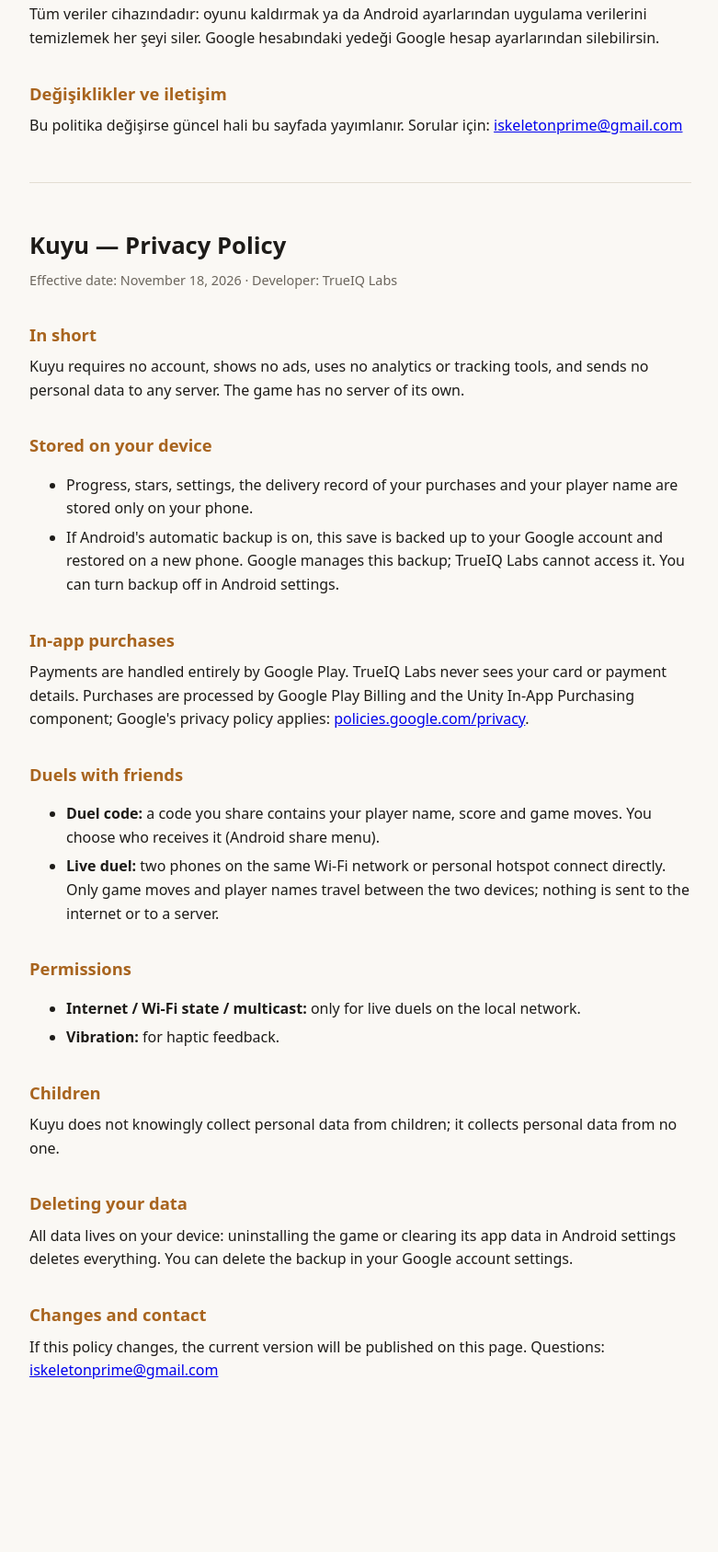
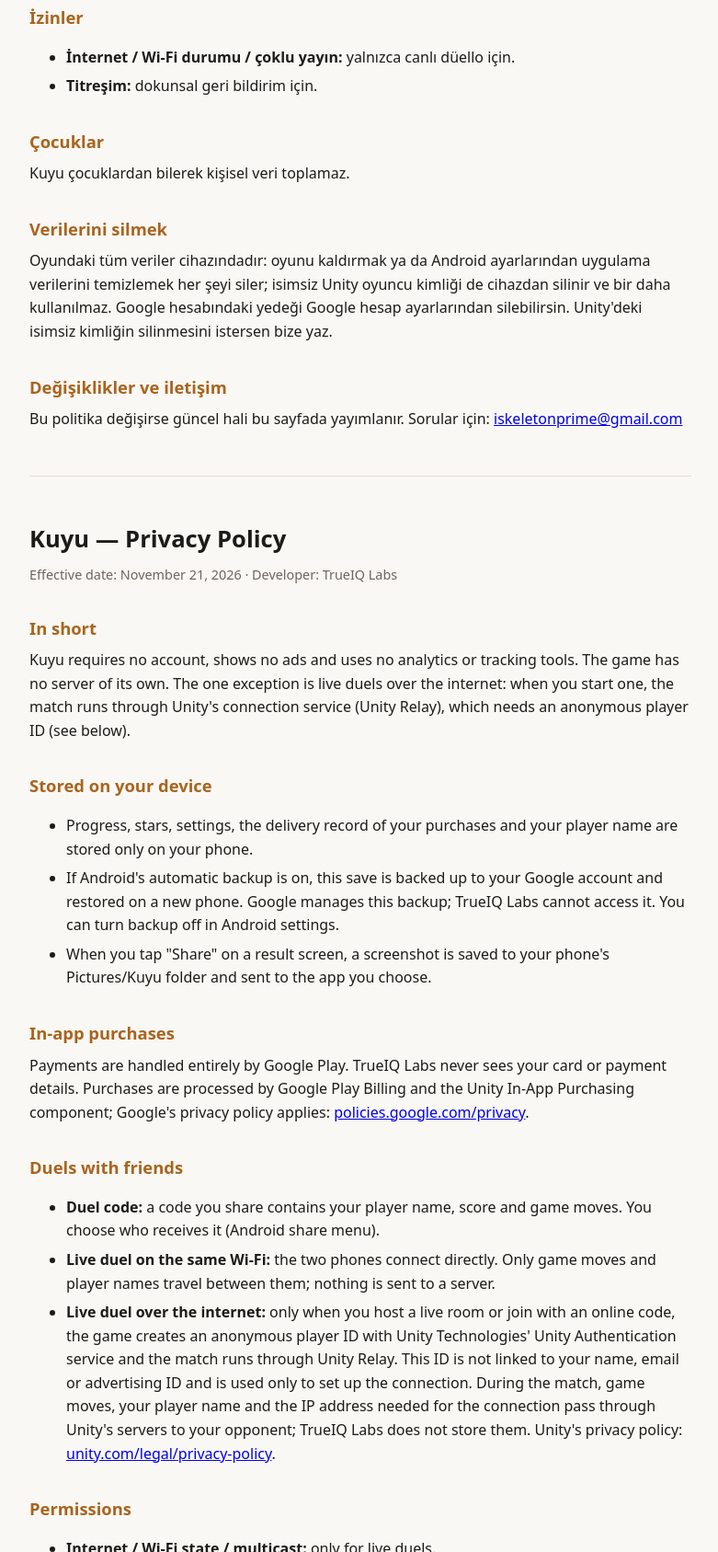
Before and after one commit to flookiii25/kuyu-gizlilik, a plain HTML site: page index.html in a window 1280 px wide. Shown: the part 1113-2800 px from the top of the page at 92% size, without its empty margins (248-1029 px from the left). Before the commit the page ends 2686 px from the top, so only its background shows below. Drawn offline with Linux system fonts and the light colour scheme.

Commit message:
Internet duellosu: Unity Relay ve isimsiz oyuncu kimligi, paylasim goruntusu
Co-Authored-By: Claude Opus 5.5 <noreply@anthropic.com>

```diff
--- a/index.html
+++ b/index.html
@@ -23,11 +23,13 @@
 
 <section id="tr">
 <h1>Kuyu — Gizlilik Politikası</h1>
-<p class="muted">Yürürlük tarihi: 18 Kasım 2026 · Geliştirici: TrueIQ Labs</p>
+<p class="muted">Yürürlük tarihi: 21 Kasım 2026 · Geliştirici: TrueIQ Labs</p>
 
 <h2>Kısaca</h2>
-<p>Kuyu hesap istemez, reklam göstermez, analiz ya da izleme aracı kullanmaz ve kişisel verini
-hiçbir sunucuya göndermez. Oyunun kendine ait bir sunucusu yoktur.</p>
+<p>Kuyu hesap istemez, reklam göstermez, analiz ya da izleme aracı kullanmaz. Oyunun kendine ait
+bir sunucusu yoktur. Tek istisna internet üzerinden canlı düellodur: bunu başlattığında maç,
+Unity'nin bağlantı hizmeti (Unity Relay) üzerinden geçer ve bunun için isimsiz bir oyuncu
+kimliği oluşturulur (aşağıda).</p>
 
 <h2>Cihazında saklananlar</h2>
 <ul>
@@ -36,6 +38,8 @@ hiçbir sunucuya göndermez. Oyunun kendine ait bir sunucusu yoktur.</p>
   <li>Android'in otomatik yedekleme özelliği açıksa bu kayıt Google hesabına yedeklenir ve yeni
       telefonda geri yüklenir. Bu yedeği Google yönetir; TrueIQ Labs bu verilere erişemez.
       Yedeği Android ayarlarından kapatabilirsin.</li>
+  <li>Sonuç ekranından "Paylaş" dediğinde ekranın görüntüsü telefonunun Resimler/Kuyu klasörüne
+      kaydedilir ve senin seçtiğin uygulamaya gönderilir.</li>
 </ul>
 
 <h2>Uygulama içi satın almalar</h2>
@@ -48,23 +52,31 @@ bu işlemde Google'ın gizlilik politikası geçerlidir:
 <ul>
   <li><b>Düello kodu:</b> Paylaştığın kod; oyuncu adını, puanını ve oyun hamlelerini içerir.
       Kodu kime göndereceğini sen seçersin (Android paylaşım menüsü).</li>
-  <li><b>Canlı düello:</b> Aynı Wi-Fi ağındaki ya da kişisel erişim noktasındaki iki telefon
-      doğrudan birbirine bağlanır. Yalnızca oyun hamleleri ve oyuncu adı iki cihaz arasında
-      gider; internete ya da bir sunucuya hiçbir şey gönderilmez.</li>
+  <li><b>Aynı Wi-Fi'de canlı düello:</b> İki telefon doğrudan birbirine bağlanır. Yalnızca oyun
+      hamleleri ve oyuncu adı iki cihaz arasında gider; bir sunucuya hiçbir şey gönderilmez.</li>
+  <li><b>İnternet üzerinden canlı düello:</b> Yalnızca sen bir canlı oda kurduğunda ya da internet
+      koduyla katıldığında, oyun Unity Technologies'in Unity Authentication hizmetinde isimsiz bir
+      oyuncu kimliği oluşturur ve maç Unity Relay üzerinden geçer. Bu kimlik adın, e-postan ya da
+      cihaz reklam kimliğinle ilişkilendirilmez; yalnızca bağlantıyı kurmak için kullanılır. Maç
+      sırasında oyun hamleleri, oyuncu adın ve bağlantı için gereken IP adresin Unity'nin
+      sunucularından rakibine iletilir; TrueIQ Labs bunları saklamaz. Unity'nin gizlilik politikası:
+      <a href="https://unity.com/legal/privacy-policy">unity.com/legal/privacy-policy</a>.</li>
 </ul>
 
 <h2>İzinler</h2>
 <ul>
-  <li><b>İnternet / Wi-Fi durumu / çoklu yayın:</b> yalnızca yerel ağdaki canlı düello için.</li>
+  <li><b>İnternet / Wi-Fi durumu / çoklu yayın:</b> yalnızca canlı düello için.</li>
   <li><b>Titreşim:</b> dokunsal geri bildirim için.</li>
 </ul>
 
 <h2>Çocuklar</h2>
-<p>Kuyu çocuklardan bilerek kişisel veri toplamaz; zaten hiç kimseden kişisel veri toplamaz.</p>
+<p>Kuyu çocuklardan bilerek kişisel veri toplamaz.</p>
 
 <h2>Verilerini silmek</h2>
-<p>Tüm veriler cihazındadır: oyunu kaldırmak ya da Android ayarlarından uygulama verilerini
-temizlemek her şeyi siler. Google hesabındaki yedeği Google hesap ayarlarından silebilirsin.</p>
+<p>Oyundaki tüm veriler cihazındadır: oyunu kaldırmak ya da Android ayarlarından uygulama
+verilerini temizlemek her şeyi siler; isimsiz Unity oyuncu kimliği de cihazdan silinir ve bir
+daha kullanılmaz. Google hesabındaki yedeği Google hesap ayarlarından silebilirsin. Unity'deki
+isimsiz kimliğin silinmesini istersen bize yaz.</p>
 
 <h2>Değişiklikler ve iletişim</h2>
 <p>Bu politika değişirse güncel hali bu sayfada yayımlanır. Sorular için:
@@ -75,11 +87,13 @@ temizlemek her şeyi siler. Google hesabındaki yedeği Google hesap ayarlarınd
 
 <section id="en">
 <h1>Kuyu — Privacy Policy</h1>
-<p class="muted">Effective date: November 18, 2026 · Developer: TrueIQ Labs</p>
+<p class="muted">Effective date: November 21, 2026 · Developer: TrueIQ Labs</p>
 
 <h2>In short</h2>
-<p>Kuyu requires no account, shows no ads, uses no analytics or tracking tools, and sends no
-personal data to any server. The game has no server of its own.</p>
+<p>Kuyu requires no account, shows no ads and uses no analytics or tracking tools. The game has no
+server of its own. The one exception is live duels over the internet: when you start one, the
+match runs through Unity's connection service (Unity Relay), which needs an anonymous player ID
+(see below).</p>
 
 <h2>Stored on your device</h2>
 <ul>
@@ -88,6 +102,8 @@ personal data to any server. The game has no server of its own.</p>
   <li>If Android's automatic backup is on, this save is backed up to your Google account and
       restored on a new phone. Google manages this backup; TrueIQ Labs cannot access it. You can
       turn backup off in Android settings.</li>
+  <li>When you tap "Share" on a result screen, a screenshot is saved to your phone's
+      Pictures/Kuyu folder and sent to the app you choose.</li>
 </ul>
 
 <h2>In-app purchases</h2>
@@ -100,24 +116,31 @@ component; Google's privacy policy applies:
 <ul>
   <li><b>Duel code:</b> a code you share contains your player name, score and game moves. You
       choose who receives it (Android share menu).</li>
-  <li><b>Live duel:</b> two phones on the same Wi-Fi network or personal hotspot connect directly.
-      Only game moves and player names travel between the two devices; nothing is sent to the
-      internet or to a server.</li>
+  <li><b>Live duel on the same Wi-Fi:</b> the two phones connect directly. Only game moves and
+      player names travel between them; nothing is sent to a server.</li>
+  <li><b>Live duel over the internet:</b> only when you host a live room or join with an online
+      code, the game creates an anonymous player ID with Unity Technologies' Unity Authentication
+      service and the match runs through Unity Relay. This ID is not linked to your name, email or
+      advertising ID and is used only to set up the connection. During the match, game moves, your
+      player name and the IP address needed for the connection pass through Unity's servers to your
+      opponent; TrueIQ Labs does not store them. Unity's privacy policy:
+      <a href="https://unity.com/legal/privacy-policy">unity.com/legal/privacy-policy</a>.</li>
 </ul>
 
 <h2>Permissions</h2>
 <ul>
-  <li><b>Internet / Wi-Fi state / multicast:</b> only for live duels on the local network.</li>
+  <li><b>Internet / Wi-Fi state / multicast:</b> only for live duels.</li>
   <li><b>Vibration:</b> for haptic feedback.</li>
 </ul>
 
 <h2>Children</h2>
-<p>Kuyu does not knowingly collect personal data from children; it collects personal data from
-no one.</p>
+<p>Kuyu does not knowingly collect personal data from children.</p>
 
 <h2>Deleting your data</h2>
-<p>All data lives on your device: uninstalling the game or clearing its app data in Android
-settings deletes everything. You can delete the backup in your Google account settings.</p>
+<p>All game data lives on your device: uninstalling the game or clearing its app data in Android
+settings deletes everything, including the anonymous Unity player ID on the device, which is then
+never used again. You can delete the backup in your Google account settings. To have the anonymous
+ID deleted at Unity, write to us.</p>
 
 <h2>Changes and contact</h2>
 <p>If this policy changes, the current version will be published on this page. Questions:
```
